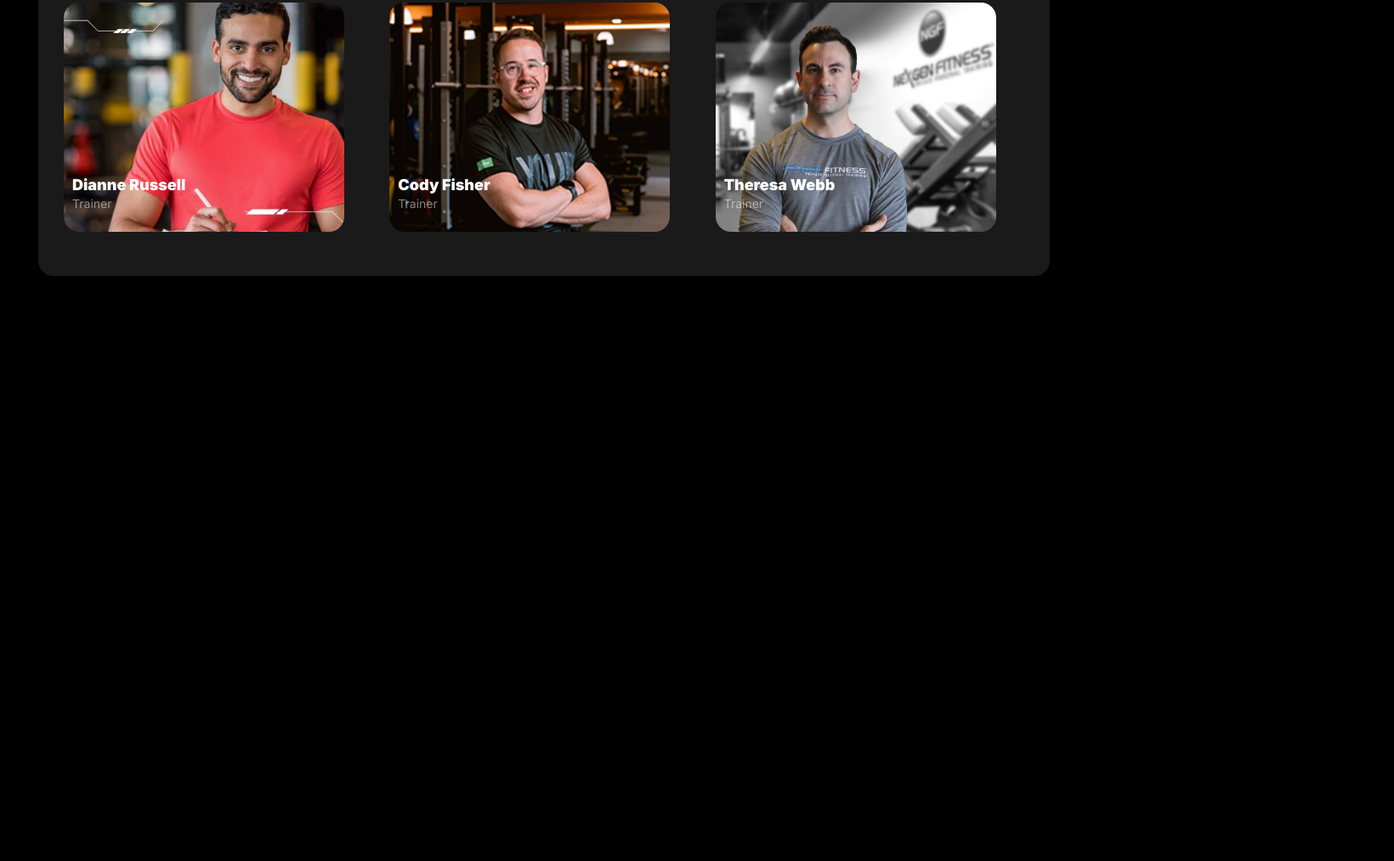
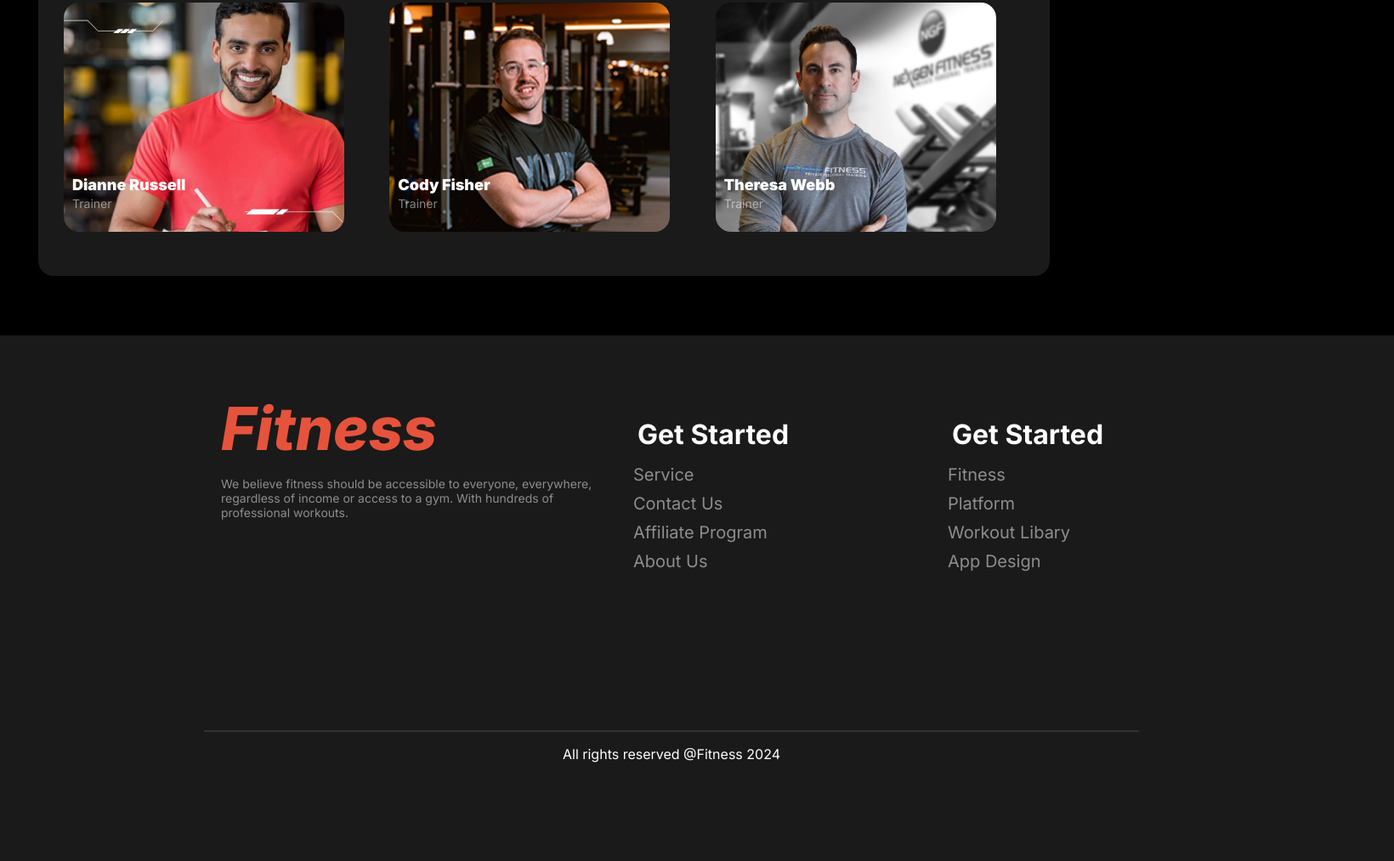
Before and after one commit to 1tasnem/assignment2-fitness, a plain HTML site: page index.html in a window 1280 px wide. Shown: the part 3581-4595 px from the top of the page at 85% size, 1640 px wide, since content can reach past the window. Before the commit the page ends 3906 px from the top, so only its background shows below. Drawn offline with Linux system fonts and the light colour scheme.

Commit message:
added footer part

```diff
--- a/Styles/fit.css
+++ b/Styles/fit.css
@@ -532,6 +532,77 @@ margin-left: 40px;
     margin-left: 10px;
 
 }
+footer{
+  width:100%;
+  background: rgba(255, 255, 255, 0.1);
+  margin-top:70px;
+}
+.footer-part{
+
+    display: flex;
+    padding:65px 170px 100px 190px;
+
+  }
+  .footer-deatils{
+    width: 430px;
+    height: 200px;
+    text-align: left;
+    margin-right: 130px;
+  }
+  .footer-title{
+    color: rgb(230, 83, 60);
+    font-size: 70px;
+    font-weight: 800;
+    font-style: italic;
+    margin-bottom: 5px;
+    margin-top: 2px;
+    margin-left: 70px;
+  }
+  .footer-para{
+    width:450px;
+    height: 75px;
+    font-weight: 400;
+    font-size:14px;
+    color: rgba(255, 255, 255, 0.5);
+    margin-left: 70px;
+  }
+  .first-list{
+    width:250px;
+    margin-right:120px;
+  }
+  .list-head{
+    color:white;
+    font-size: 2rem;
+    font-weight: 700;
+    margin-bottom: 10px;
+  }
+  .item{
+    margin-left: -5px;
+    margin-bottom: 10px;
+    list-style: none;
+
+  }
+  .item a{
+    font-size:20px;
+    text-decoration: none;
+    font-size: 20px;
+
+    color: rgba(255, 255, 255, 0.5);
+  }
+  .copywrite{
+    margin: 0 auto;
+   width:1100px;
+   margin-top: 400px;
+    border-top:2px solid rgba(255, 255, 255, 0.1);
+    margin-left: -1250px;
+
+  }
+  #copy{
+    color:white;
+    font-size: 1rem;
+    text-align: center;
+  }
+
 /* Responsive*/
 /*iphon*/
 
@@ -733,9 +804,28 @@ input[type="text"], #sex{
 .name,.trianer-title{
   margin-left: 30px;
 }
-.team bmi-para{
-  margin-right:100px;
+
+.footer-part{
+  flex-direction: column;
+  padding :50px 40px 80px 20px;
 }
+.footer-title{
+  margin-left: 0px;
+}
+.footer-para{
+  margin-left: 0px;
+  width:320px;
+}
+.item{
+  margin-bottom: 20px;
+}
+.copywrite{
+  width:360px;
+padding:10px;
+margin:0 auto;
+}
+
+
 
 }
 /* ipad */
--- a/index.html
+++ b/index.html
@@ -244,9 +244,35 @@
 
 </section>
 
+    </main>
+    <footer class="footer-part">
+        <div class="footer-deatils">
+            <h2 class="footer-title">Fitness</h2>
+            <p class="footer-para">We believe fitness should be accessible to everyone, everywhere, regardless of income or access to a gym. With hundreds of professional workouts.</p>
+        </div>
+        <div class="first-list">
+            <h3 class="list-head"> Get Started</h3>
+            <ul class="deatils"></ul>
+            <li class="item"><a href="">Service</a></li>
+            <li class="item"><a href="">Contact Us</a></li>
+            <li class="item"><a href="">Affiliate Program</a></li>
+            <li class="item"><a href="">About Us</a></li>
+         </ul>
+        </div>
+        <div class="first-list">
+            <h3 class="list-head"> Get Started</h3>
+            <ul class="deatils"></ul>
+            <li class="item"><a href="">Fitness</a></li>
+            <li class="item"><a href="">Platform</a></li>
+            <li class="item"><a href="">Workout Libary</a></li>
+            <li class="item"><a href="">App Design</a></li>
+         </ul>
+        </div>
+        </div>
 
-    </main>
-    <footer>
+        <div class="copywrite">
+            <p id="copy"> All rights reserved @Fitness 2024</p>
+         </div>
 
     </footer>
 
```
